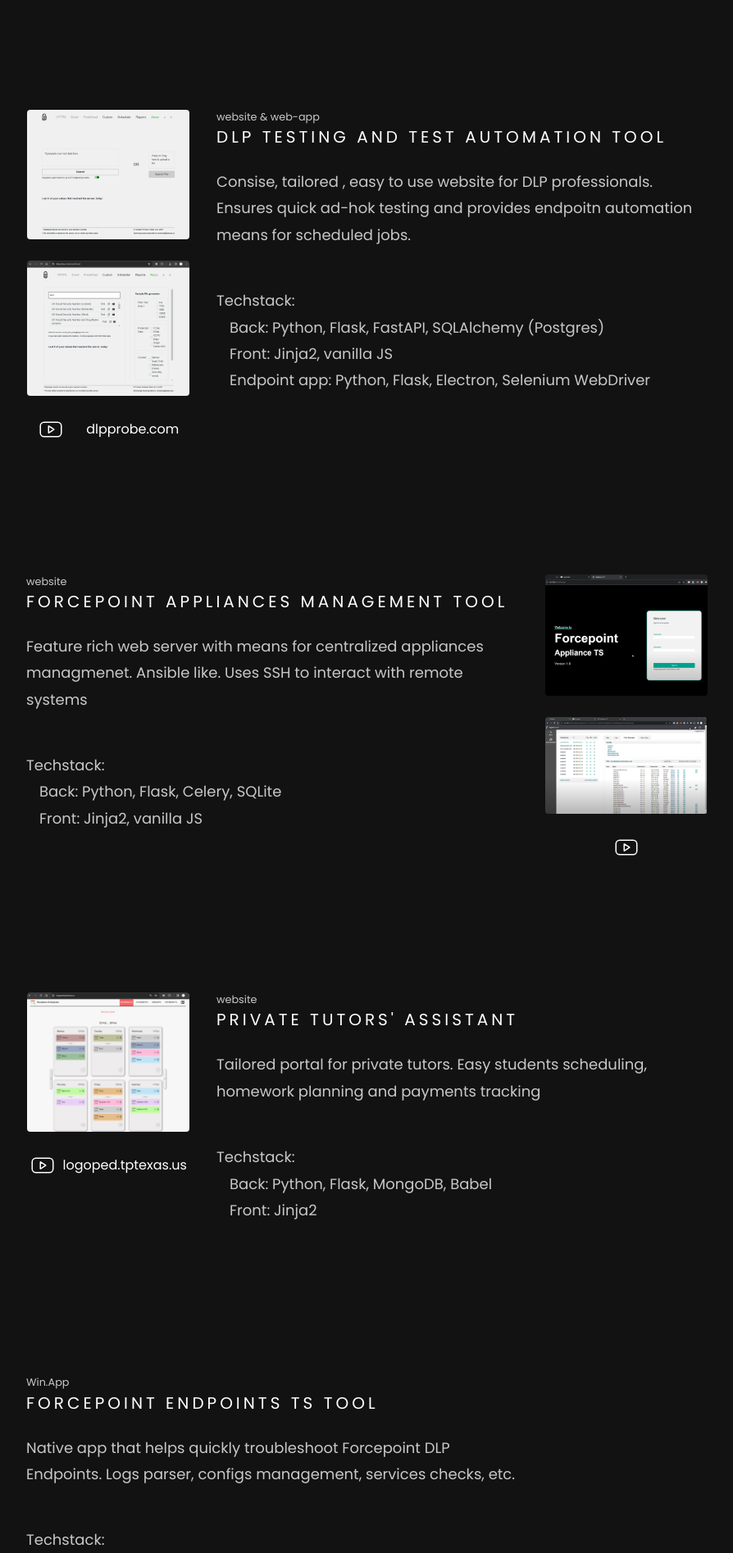
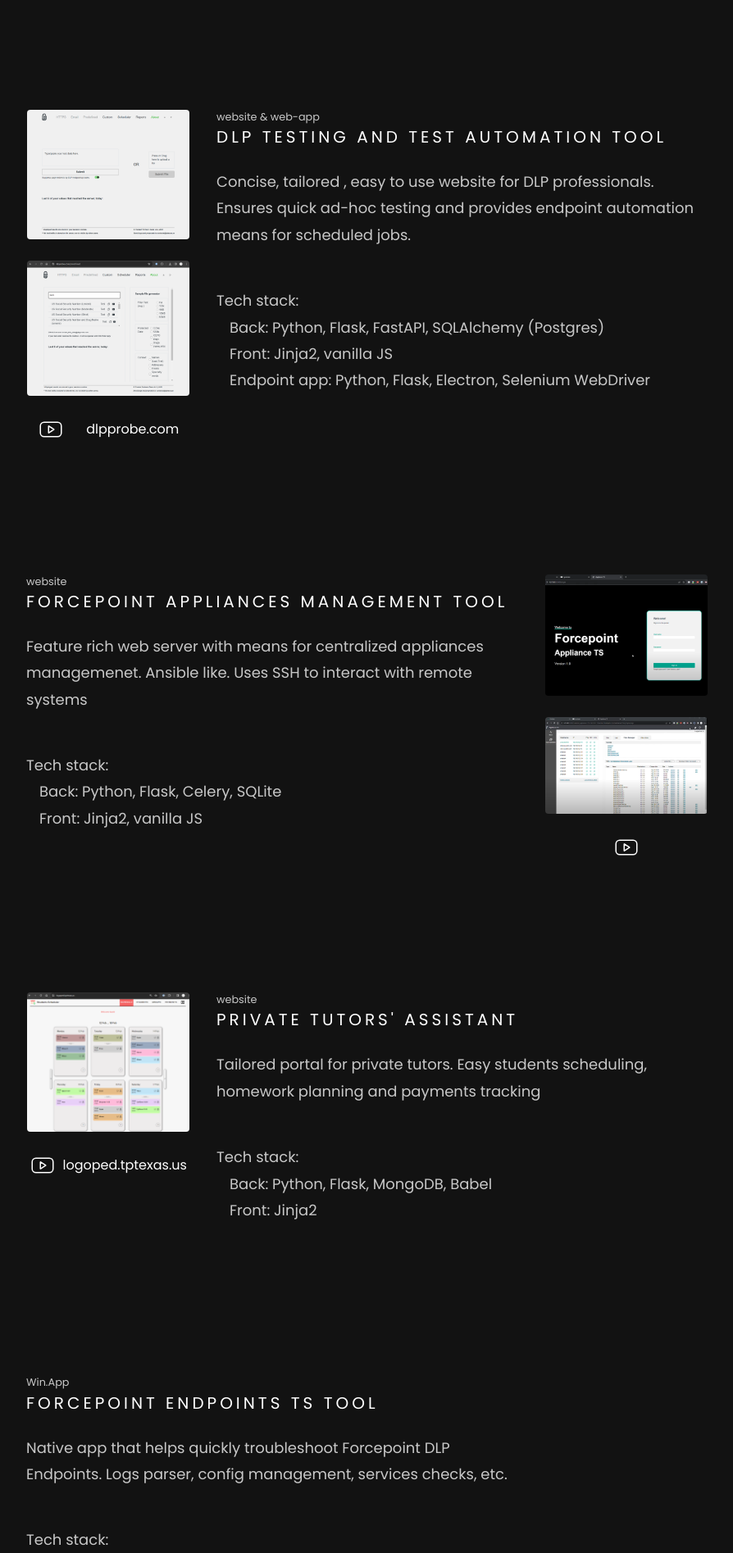
Before and after one commit to sabatico/Personal_page, a Flask app: page / in a window 1280 px wide. Shown: the part 1822-3717 px from the top of the page at 82% size, without its empty margins (192-1086 px from the left). Run offline with Flask 2, Linux system fonts and the light colour scheme; some libraries are stand-ins or nearby versions.

Commit message:
spelling

```diff
--- a/study/templates/index.html
+++ b/study/templates/index.html
@@ -86,9 +86,9 @@
                     <p class="muted small">website & web-app</p>
                     <p class="font_title">DLP testing and test automation tool</p>
                     <br>
-                    <p class="muted font_normal">Consise, tailored , easy to use website for DLP professionals. Ensures quick ad-hok testing and provides endpoitn automation means for scheduled jobs.</p>
+                    <p class="muted font_normal">Concise, tailored , easy to use website for DLP professionals. Ensures quick ad-hoc testing and provides endpoint automation means for scheduled jobs. </p>
                     <br> <br>
-                    <p class="muted font_normal">Techstack:</p>
+                    <p class="muted font_normal">Tech stack:</p>
                         <ul>
                             <li class="bullets muted font_normal">Back: Python, Flask, FastAPI, SQLAlchemy (Postgres)</li>
                             <li class="bullets muted font_normal">Front: Jinja2, vanilla JS</li>
@@ -105,9 +105,9 @@
                     <p class="muted small">website</p>
                     <p class="font_title">Forcepoint Appliances Management Tool</p>
                     <br>
-                    <p class="muted font_normal">Feature rich web server with means for centralized appliances managmenet. Ansible like. Uses SSH to interact with remote systems</p>
+                    <p class="muted font_normal">Feature rich web server with means for centralized appliances managemenet. Ansible like. Uses SSH to interact with remote systems</p>
                     <br> <br>
-                    <p class="muted font_normal">Techstack:</p>
+                    <p class="muted font_normal">Tech stack:</p>
                         <ul>
                             <li class="bullets muted font_normal">Back: Python, Flask, Celery, SQLite</li>
                             <li class="bullets muted font_normal">Front: Jinja2, vanilla JS</li>
@@ -141,7 +141,7 @@
                     <br>
                     <p class="muted font_normal">Tailored portal for private tutors. Easy students scheduling, homework planning and payments tracking</p>
                     <br> <br>
-                    <p class="muted font_normal">Techstack:</p>
+                    <p class="muted font_normal">Tech stack:</p>
                         <ul>
                             <li class="bullets muted font_normal">Back: Python, Flask, MongoDB, Babel</li>
                             <li class="bullets muted font_normal">Front: Jinja2</li>
@@ -157,9 +157,9 @@
                     <p class="muted small">Win.App</p>
                     <p class="font_title">Forcepoint Endpoints TS Tool</p>
                     <br>
-                    <p class="muted font_normal">Native app that helps quickly troubleshoot Forcepoint DLP Endpoints. Logs parser, configs management, services checks, etc. </p>
+                    <p class="muted font_normal">Native app that helps quickly troubleshoot Forcepoint DLP Endpoints. Logs parser, config management, services checks, etc. </p>
                     <br> <br>
-                    <p class="muted font_normal">Techstack:</p>
+                    <p class="muted font_normal">Tech stack:</p>
                         <ul>
                             <li class="bullets muted font_normal">APP: Python, Tkinter, SQLite</li>
                         </ul>
```
